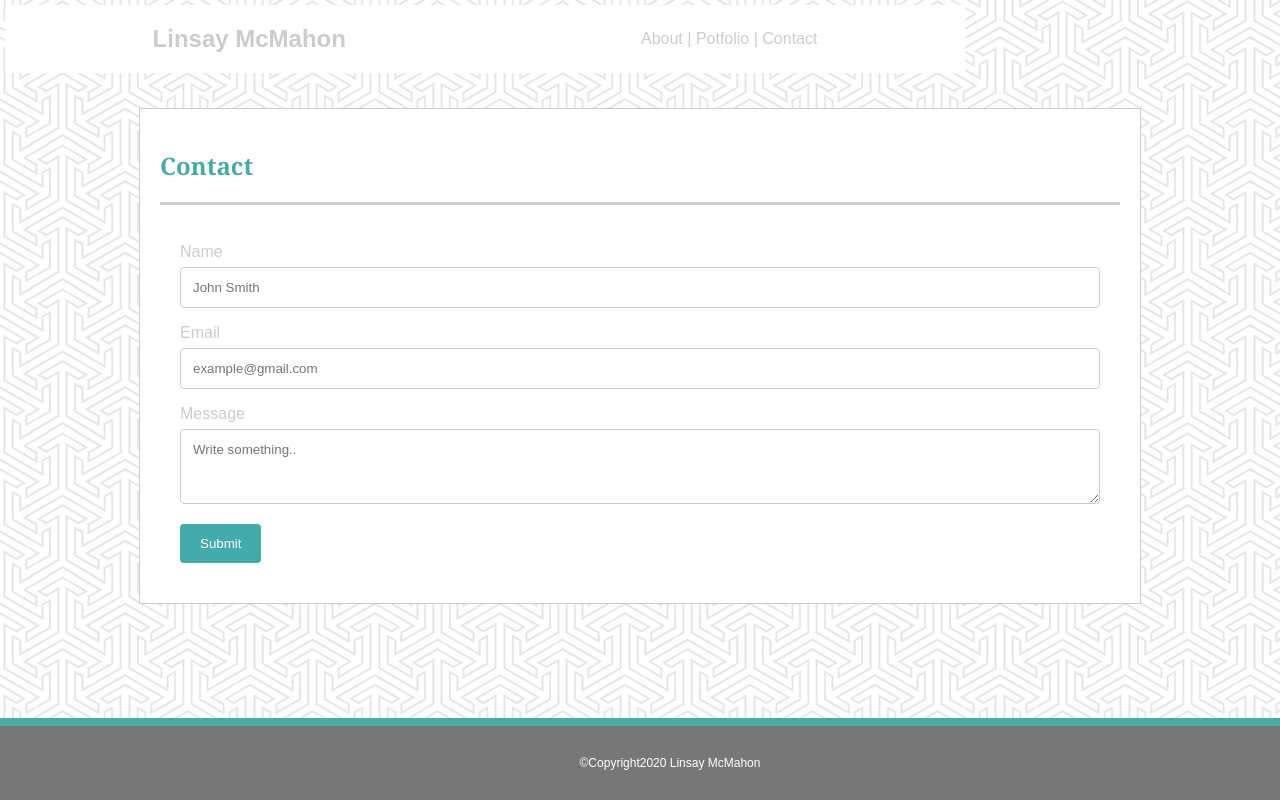
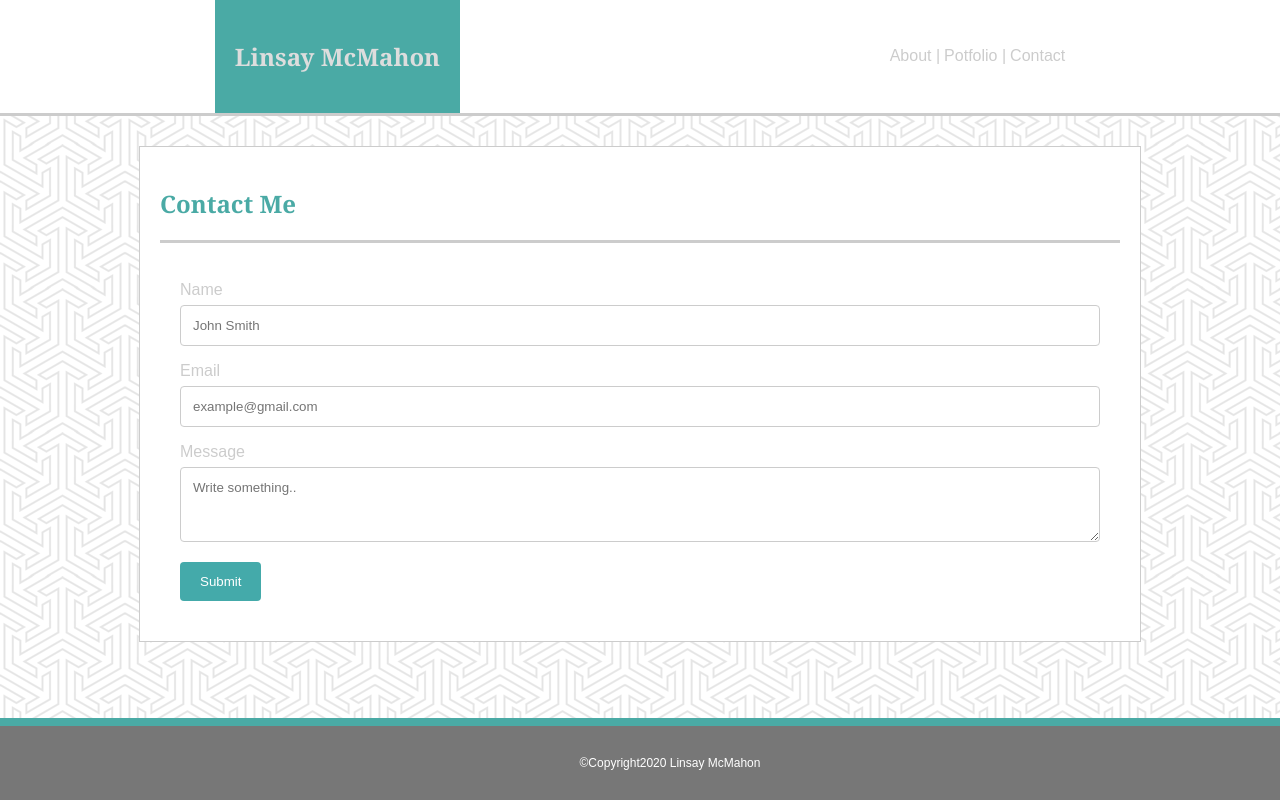
Before and after one commit to McMahon8900/Basic-Portfolio, a plain HTML site: page contact.html in a window 1280 px wide. Drawn offline with Linux system fonts and the light colour scheme.

Commit message:
page completed

```diff
--- a/contact.html
+++ b/contact.html
@@ -2,6 +2,7 @@
 <html lang="en-us">
 
 <!--DOCUMENT HEAD-->
+
 <head>
   <title>Linsay McMahon</title>
   <!--LINKING STYLE SHEET-->
@@ -10,12 +11,18 @@
 
 
 <!--DOCUMENT BODY //LINKS ON EACH PAGE-->
+
 <body>
 
+  <div id="backgroundimage">
+
     <header>
-      <div class="container">
+      <div class="links">
+
         <nav>
+          <div class="logo">
             <h1>Linsay McMahon</h1>
+          </div>
           <!-- LINKS -->
           <ul>
             <li><a href="index.html">About | </a></li>
@@ -28,16 +35,16 @@
 
 
     <!--CONTACT ME PAGE-->
-<section class="mainContainer">
+    <div class="mainContainer">
       <div class="aboutMe">
         <article>
-        <h2>Contact</h2>
+          <h2>Contact Me</h2>
         </article>
       </div>
       <br>
 
       <!--Contact Me Section-->
-<div class= "contactContainer">
+      <div class="contactContainer">
         <form action="/action_page.php">
           <label for="contactsName">Name</label>
           <input type="text" id="contactsName" name="firstandlastname" placeholder="John Smith">
@@ -52,12 +59,13 @@
         </form>
 
       </div>
-</section>
-</body>
+    </div>
   </div>
 
   <footer>
     &copy;Copyright2020 Linsay McMahon
   </footer>
+</body>
+
 
 </html>
```
Lines whose indentation alone changed are shown as unchanged.
